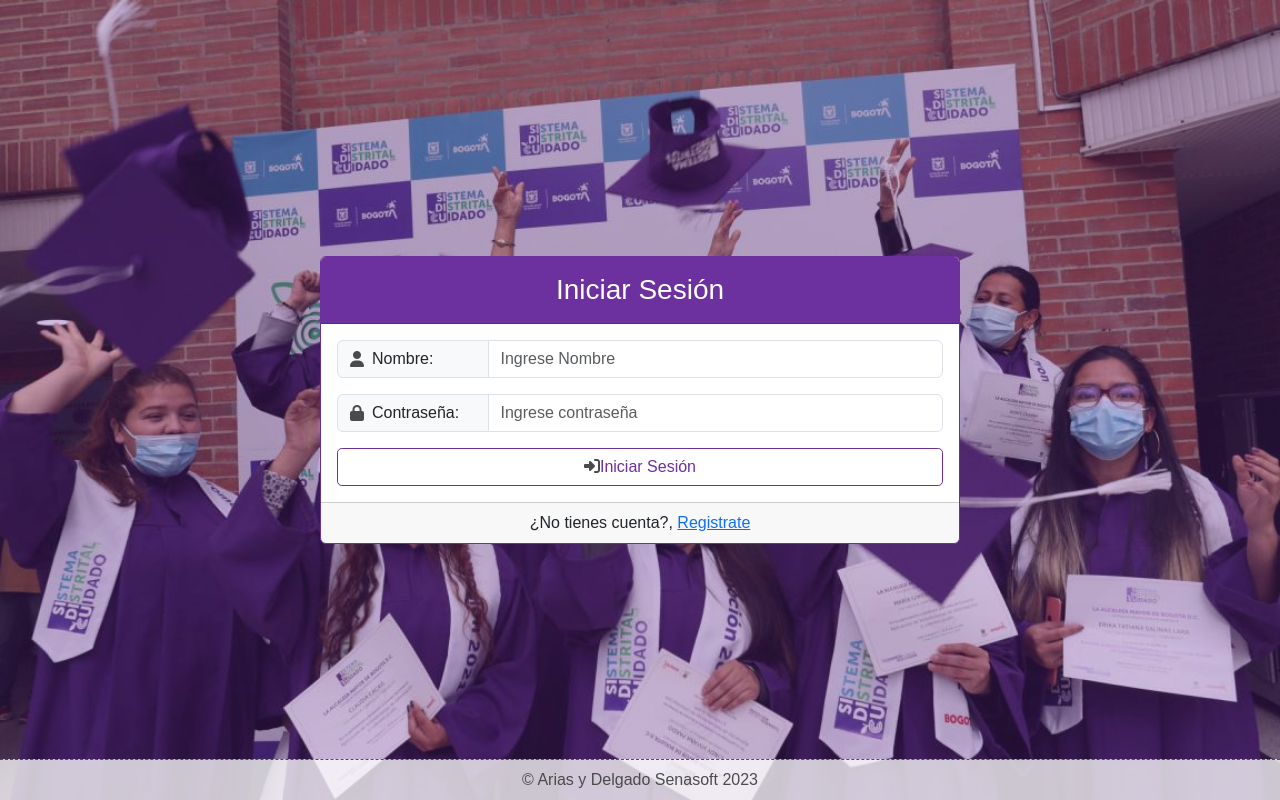
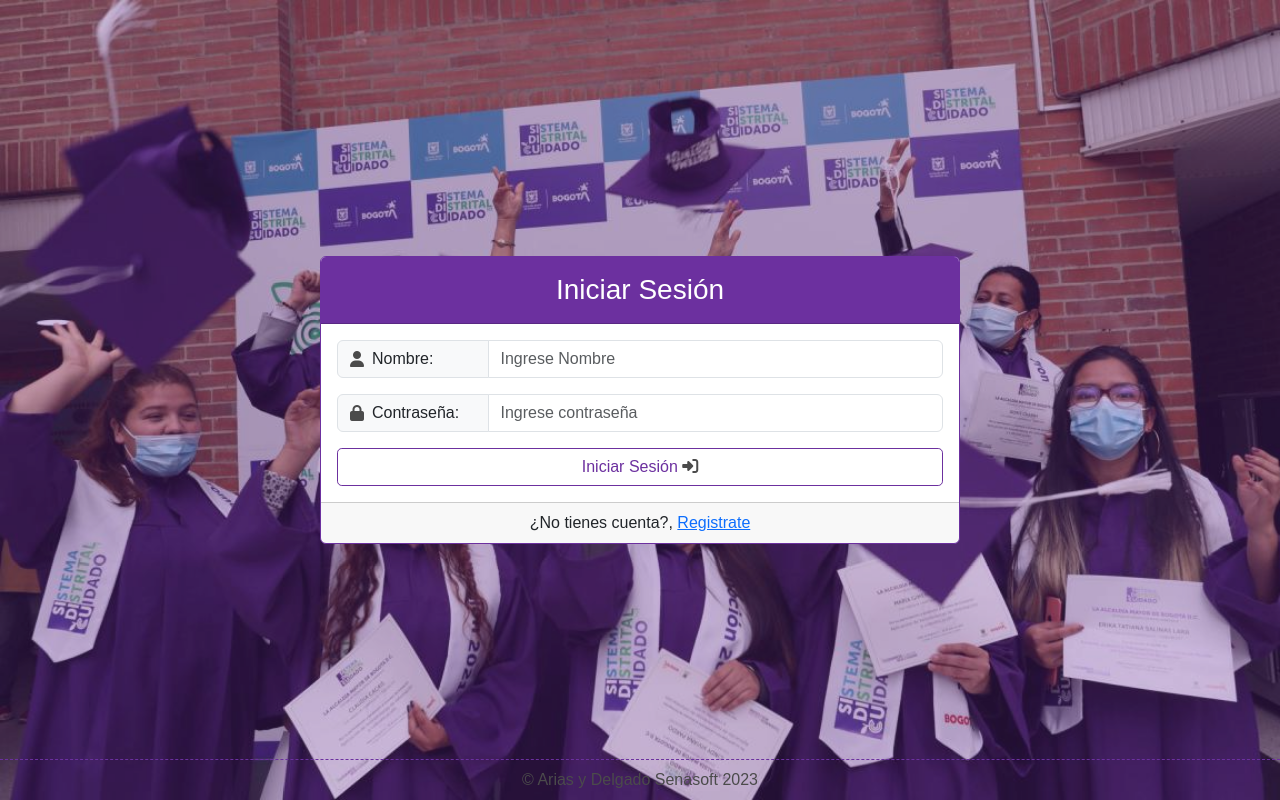
Before and after one commit to AriasCamilaA/MujeresDigitales, a React (Create React App) app in the folder front/: page /Login in a window 1280 px wide. Built offline with nearby package versions, Linux system fonts and the light colour scheme.

Commit message:
Revert "Ultima entrega"
This reverts commit 2ab4bdc70956f68a410f5a0b09055ca2fdb76251.

```diff
--- a/front/src/App.js
+++ b/front/src/App.js
@@ -43,7 +43,6 @@ function App() {
 
         {/* Envuelve Footer en un Route */}
       </Routes>
-
       <Footer/>
     </BrowserRouter>
   );
--- a/front/src/components/Footer/Footer.css
+++ b/front/src/components/Footer/Footer.css
@@ -3,5 +3,4 @@ footer{
     position: fixed;
     bottom: 0;
     width: 100%;
-    background-color: #ffffffc2;
 }
--- a/front/src/components/NavSuperior/index.js
+++ b/front/src/components/NavSuperior/index.js
@@ -19,7 +19,6 @@ const NavSuperior = () => {
         <Link to="/Citas" className='btn_outline_blanco p-2'>Citas</Link>
         <Link to="/Agenda" className='btn_outline_blanco p-2'>Agenda</Link>
         <Link to="/Mapa" className='btn_outline_blanco p-2'>Mapa</Link>
-        <Link to="/Landing" className='btn_outline_verde p-2'>Salir</Link>
       </div>
     </div>
   </nav>
--- a/front/src/pages/Login/index.js
+++ b/front/src/pages/Login/index.js
@@ -27,8 +27,7 @@ const Login = () => {
             </div>
 
               <div className="d-grid">
-                <Link to="/" className="btn btn_outline_moradoOscuro"><i className="fas fa-sign-in-alt"></i>Iniciar Sesión</Link>
-                {/* <button type="submit" className="btn btn_outline_moradoOscuro">Iniciar Sesión <i className="fas fa-sign-in-alt"></i></button> */}
+                <button type="submit" className="btn btn_outline_moradoOscuro">Iniciar Sesión <i className="fas fa-sign-in-alt"></i></button>
               </div>
             </form>
           </div>
```
Also changed, not shown: 1 other file (tests, documents, lock files or other folders).
